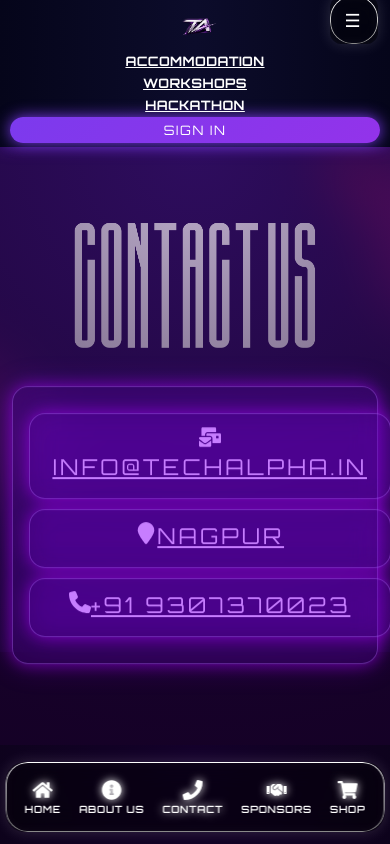
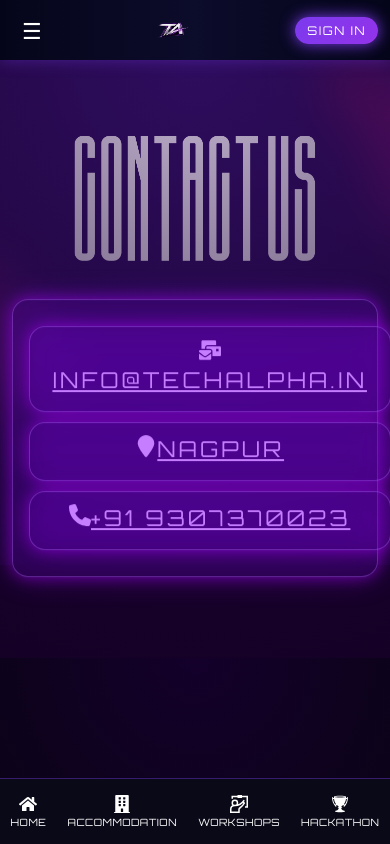
Before and after one commit to hrofficial1606/TechAlpha, a React (Vite) app in the folder my-react-app/: page /contact in a window 390 px wide. Built offline with nearby package versions, Linux system fonts and the light colour scheme; a web font is replaced by a local one.

Commit message:
Mobile View

```diff
--- a/my-react-app/src/components/Header.jsx
+++ b/my-react-app/src/components/Header.jsx
@@ -1,15 +1,36 @@
 import { NavLink } from "react-router-dom";
 import logo from "../assets/logoTechAlpha.png"
 import "../styles/Header.css";
+import { FaBuilding } from "react-icons/fa";
+import { GrWorkshop } from "react-icons/gr";
+import { GiTrophy } from "react-icons/gi";
+import { FaHome } from "react-icons/fa";
 
 function Header() {
   return (
     <div className="top-header">
 
+       <div
+          className="mobile-menu-btn"
+          onClick={() => {
+          document.querySelector(".side-menu")?.classList.toggle("active");
+          document.querySelector(".menu-overlay")?.classList.toggle("active");
+         }}> ☰ </div>
+
+{/* DARK OVERLAY (MOBILE ONLY) */}
+               <div
+               className="menu-overlay"
+                 onClick={() => {
+                  document.querySelector(".side-menu")?.classList.remove("active");
+                  document.querySelector(".menu-overlay")?.classList.remove("active");
+               }}
+            ></div>
+
       {/* LEFT LOGO */}
       <div className="logo">
         <span className="logo-span"><img src={logo} alt="" className="logoimg" /></span>
       </div>
+
 
       {/* CENTER MENU */}
       <div className="nav-links">
@@ -18,6 +39,13 @@
       <NavLink to="/hackthons">HACKATHON</NavLink>
       </div>
 
+              {/* CENTER MENU */}
+      <div className="nav-btn">
+         <NavLink to="/"> <FaHome />Home </NavLink>
+         <NavLink to="/dev"><FaBuilding /> ACCOMMODATION</NavLink>
+        <NavLink to="/workshops"><GrWorkshop /> WORKSHOPS</NavLink>
+      <NavLink to="/hackthons"><GiTrophy /> HACKATHON</NavLink>
+      </div>
       {/* RIGHT BUTTON */}
       <button className="signin-btn">
         SIGN IN
--- a/my-react-app/src/components/SideMenu.jsx
+++ b/my-react-app/src/components/SideMenu.jsx
@@ -2,6 +2,9 @@
 import { NavLink } from "react-router-dom";
 import { FaHome, FaShoppingCart, FaInfoCircle, FaPhone, FaHandshake } from "react-icons/fa";
 import "../styles/SideMenu.css";
+
+import { FaInstagram, FaWhatsapp,FaLinkedin } from "react-icons/fa";
+
 
 function SideMenu() {
   return (
@@ -37,8 +40,44 @@
             <FaShoppingCart /> Shop
           </NavLink>
         </li>
+        {/* MOBILE SOCIAL LINKS */}
+
+<li className="mobile-social">
+  <a
+    href="https://www.instagram.com/widesoftech?igsh=MTl6OGg4NzZ6N3pnNQ=="
+    target="_blank"
+    rel="noreferrer"
+  >
+    <FaInstagram />
+    Instagram
+  </a>
+</li>
+
+<li className="mobile-social">
+  <a
+    href="https://www.linkedin.com/company/widesoftech-pvt-ltd/"
+    target="_blank"
+    rel="noreferrer"
+  >
+    <FaLinkedin />
+    LinkedIn
+  </a>
+</li>
+
+<li className="mobile-social">
+  <a
+    href="https://whatsapp.com/channel/0029Vb6spJsDTkJxQfxia02s"
+    target="_blank"
+    rel="noreferrer"
+  >
+    <FaWhatsapp />
+    WhatsApp
+  </a>
+</li>
+
 
       </ul>
+
     </div>
   );
 }
--- a/my-react-app/src/styles/Header.css
+++ b/my-react-app/src/styles/Header.css
@@ -6,6 +6,14 @@
 }
 
 /* ================= TOP HEADER ================= */
+/* Hide mobile menu button on desktop */
+
+.mobile-menu-btn {
+  display: none;
+}
+.nav-btn{
+  display: none;
+}
 
 .top-header {
   height: 90px;
@@ -132,47 +140,104 @@
 /* ================================================= */
 @media (max-width: 768px) {
 
-  /* HEADER MORE COMPACT */
+  /* HEADER ROW MODE */
+
   .top-header {
-    height: auto;
-    padding: 4px 10px;
-    flex-direction: column;
-    gap: 4px;
+    height: 60px;
+    padding: 0 12px;
+
+    flex-direction: row;
+    align-items: center;
+    justify-content: space-between;
   }
 
-  /* SMALLER LOGO */
+  /* LOGO LEFT */
+
   .logo,
   .logoimg,
   .logo-span {
-    height: 45px;
+    height: 40px;
     width: auto;
-    margin: 0 auto;
+    margin: 0;
   }
 
-  /* NAV LINKS TIGHT */
-  .nav-links {
-    flex-direction: column;
-    gap: 6px;
-    text-align: center;
+  /* SHOW MOBILE MENU BUTTON */
+
+  .mobile-menu-btn {
+    display: block;
+    font-size: 22px;
+    color: white;
+    cursor: pointer;
+    margin-left: 10px;
   }
 
-  .nav-links a {
-    font-size: 13px;
-    letter-spacing: 0.4px;
+  /* HIDE NAV LINKS */
+
+  .nav-links {
+    display: none;
   }
 
-  /* BUTTON SMALL */
+  /* SIGN IN RIGHT */
+
   .signin-btn {
-    width: 100%;
-    font-size: 13px;
-    padding: 5px 0;
+    width: auto;
+    font-size: 12px;
+    padding: 6px 12px;
     border-radius: 14px;
   }
 
+  /* HIDE SIGNUP BUTTON */
+
   .signup-btn {
+    display: none;
+  }
+          /* Hide from header area */
+
+  .nav-btn {
+    position: fixed;
+    bottom: 0;
+    left: 0;
+
     width: 100%;
-    font-size: 10px;
-    padding: 4px 0;
+    height: 65px;
+
+    background: rgba(11, 11, 24, 0.9);
+    backdrop-filter: blur(12px);
+
+    display: flex;
+    justify-content: space-around;
+    align-items: center;
+
+    border-top: 1px solid rgba(124, 58, 237, 0.4);
+
+    z-index: 1500;
   }
 
+  /* NAV LINKS STYLE */
+
+  .nav-btn a {
+    display: flex;
+    flex-direction: column;
+    align-items: center;
+
+    font-size: 10px;
+    letter-spacing: 0.5px;
+
+    color: white;
+    text-decoration: none;
+  }
+
+  /* ICON SIZE */
+
+  .nav-btn a svg {
+    font-size: 18px;
+    margin-bottom: 3px;
+  }
+
+  /* ACTIVE STATE */
+
+  .nav-btn a.active {
+    color: #c77dff;
+    text-shadow: 0 0 8px #7c3aed;
+  }
 }
--- a/my-react-app/src/styles/RightSideMenu.css
+++ b/my-react-app/src/styles/RightSideMenu.css
@@ -106,9 +106,6 @@
 }
 
 
-/* ================================================= */
-/* ================= MOBILE VIEW (BOTTOM BAR) ================= */
-/* ================================================= */
 
 /* ================= MOBILE DROPDOWN MODE ================= */
 
--- a/my-react-app/src/styles/SideMenu.css
+++ b/my-react-app/src/styles/SideMenu.css
@@ -1,4 +1,7 @@
 /* ================= DESKTOP SIDE MENU (UNCHANGED) ================= */
+.mobile-social {
+  display: none;
+}
 
 .side-menu {
   position: fixed;
@@ -109,44 +112,74 @@
 /* ================= MOBILE VIEW ================= */
 /* ================================================= */
 
-
 @media (max-width: 768px) {
 
+  /* ===== SIDE MENU LEFT SLIDE ===== */
+
   .side-menu {
-    left: 50%;
-    top: auto;
-    bottom: 12px;
+    position: fixed;
 
-    transform: translateX(-50%);
+    top: 60px;              /* BELOW HEADER */
+    left: -100px;          /* Hidden outside */
 
-    width: 92%;
-    height: 70px;
+    width: 80px;
+    height: calc(100vh - 140px); /* Avoid header + bottom nav */
 
-    border-radius: 20px;
+    transform: none;
 
-    padding: 0 10px;
+    border-radius: 0 18px 18px 0;
+
+    opacity: 0;
+    pointer-events: none;
+
+    transition: 0.3s ease;
+    z-index: 2000;
   }
 
-  /* HORIZONTAL MENU */
+  /* ACTIVE MENU */
+
+  .side-menu.active {
+    left: 0;
+    opacity: 1;
+    pointer-events: auto;
+  }
+
+  /* KEEP VERTICAL MENU */
 
   .side-menu ul {
-    flex-direction: row;
-    justify-content: space-around;
-    gap: 0;
-    width: 100%;
+    flex-direction: column;
+    gap: 24px;
+  }
+       .mobile-social {
+    display: block;
   }
 
-  /* TEXT SMALLER */
+  /* Hide RIGHT SIDE MENU on mobile */
 
-  .side-menu a {
-    font-size: 10px;
+  .rside-menu {
+    display: none !important;
+  }
+  /* ===== DARK OVERLAY ===== */
+
+  .menu-overlay {
+    position: fixed;
+    inset: 0;
+
+    background: rgba(0, 0, 0, 0.6);
+    backdrop-filter: blur(3px);
+
+    opacity: 0;
+    pointer-events: none;
+
+    transition: 0.3s ease;
+    z-index: 1500;
   }
 
-  /* ICON SIZE */
+  /* SHOW OVERLAY */
 
-  .side-menu a svg {
-    font-size: 20px;
-    margin-bottom: 3px;
+  .menu-overlay.active {
+    opacity: 1;
+    pointer-events: auto;
   }
 
 }
```
